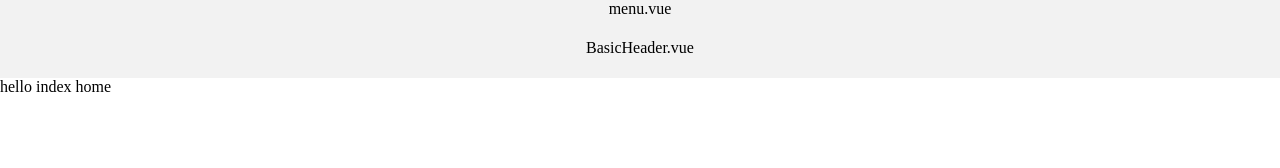
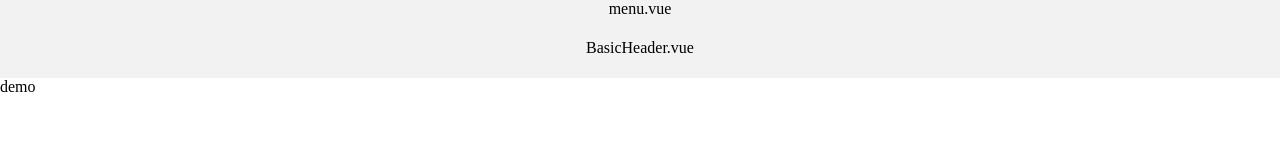
Before and after one commit to z496090280/vue-admin-cli, a Vue app: page /demo in a window 1280 px wide. Shown: the top 168 px of the page. Built offline with nearby package versions, Linux system fonts and the light colour scheme.

Commit message:
feat: 新增路由切换

```diff
--- a/src/App.vue
+++ b/src/App.vue
@@ -1,7 +1,7 @@
 <!--
  * @Author: lee
  * @Date: 2022-11-09 17:16:14
- * @LastEditTime: 2022-11-09 17:58:54
+ * @LastEditTime: 2022-11-09 18:23:38
 -->
 <template>
     <div>
--- /dev/null
+++ b/src/pages/demo/index.vue
@@ -0,0 +1,19 @@
+<!--
+ * @Author: lee
+ * @Date: 2022-11-09 18:04:00
+ * @LastEditTime: 2022-11-09 18:21:24
+-->
+<template>
+    <div>
+      demo
+    </div>
+</template>
+
+<script setup>
+import { ref } from "vue"
+
+</script>
+
+<style lang="less" scoped>
+
+</style>
--- a/src/router/index.ts
+++ b/src/router/index.ts
@@ -1,15 +1,15 @@
 /*
  * @Author: lee
  * @Date: 2022-11-09 17:25:02
- * @LastEditTime: 2022-11-09 17:36:33
+ * @LastEditTime: 2022-11-09 18:24:20
  */
-import { createRouter, createMemoryHistory } from "vue-router";
+import { createRouter, createWebHistory } from "vue-router";
 import routes from "~pages";
 
 console.log(routes)
 
 const router = createRouter({
-  history: createMemoryHistory(),
+  history: createWebHistory(),
   routes
 })
 
```
